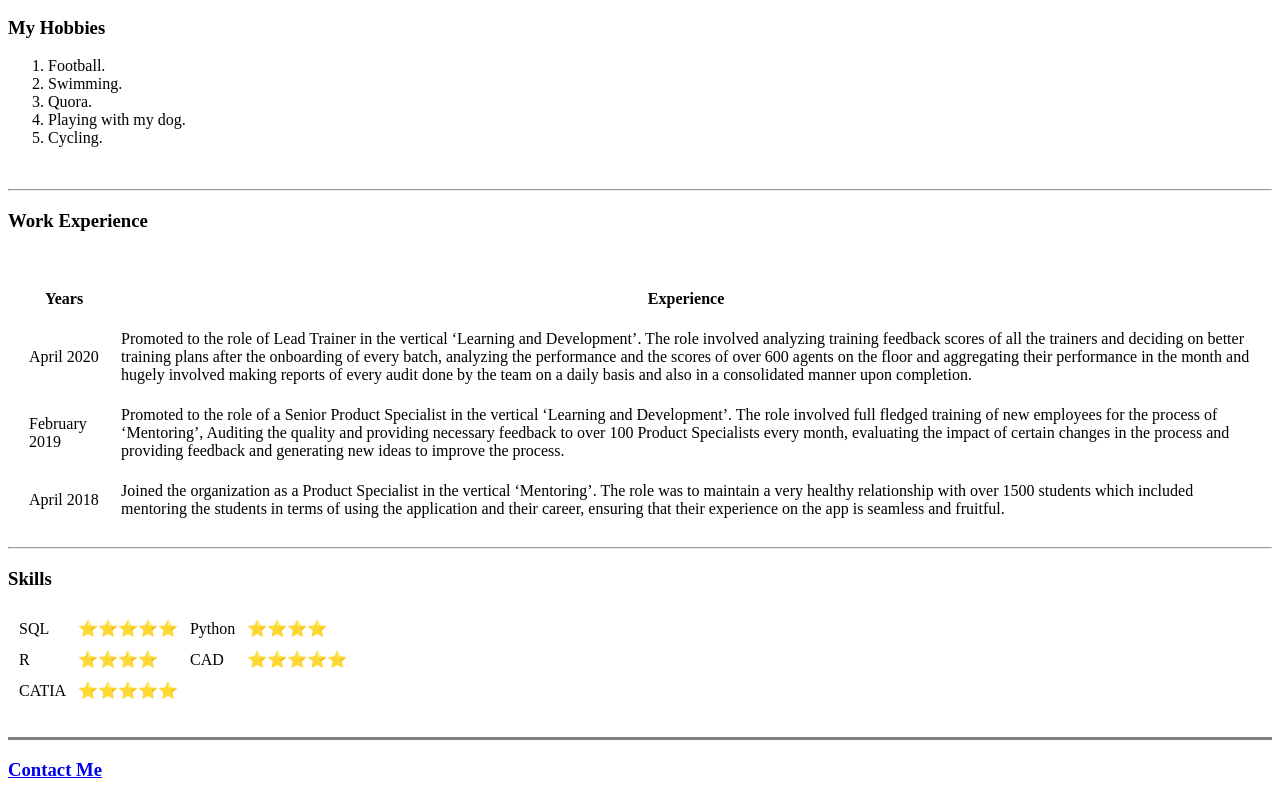
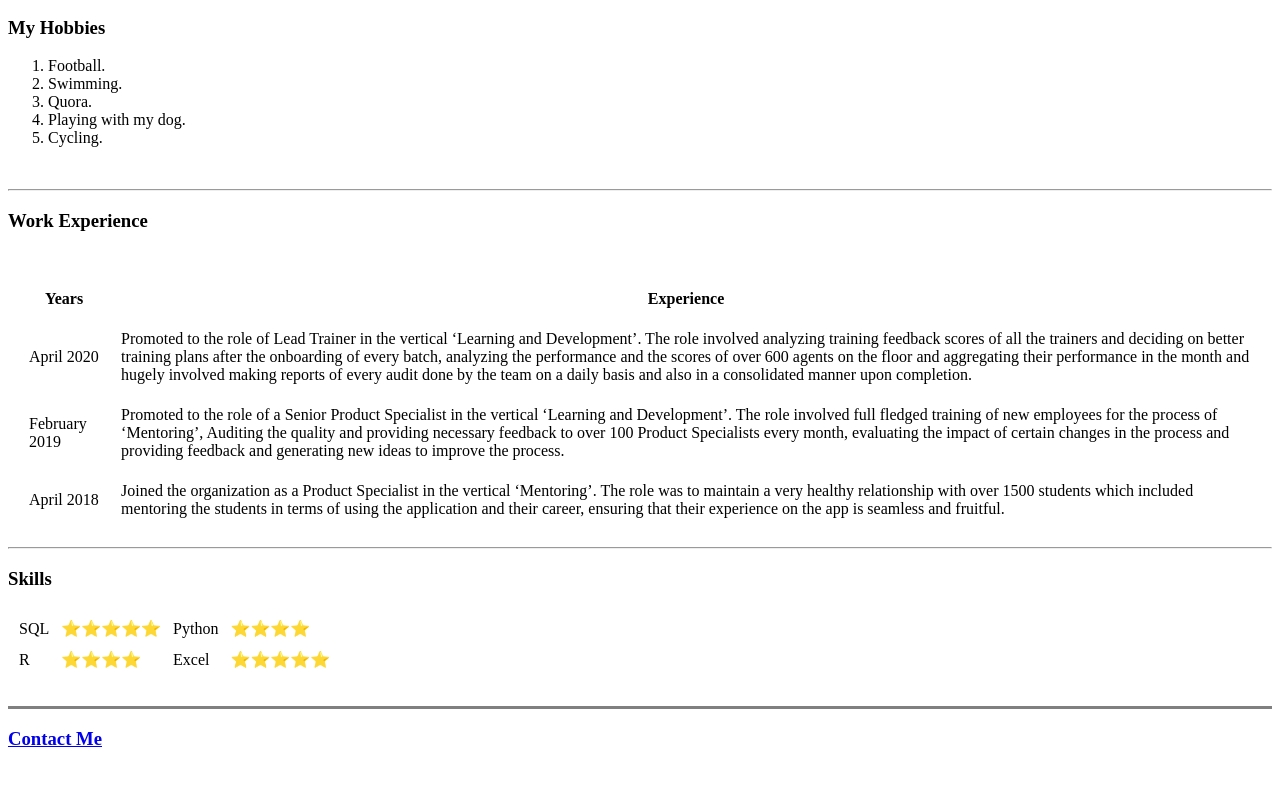
Before and after one commit to ManasaMK/SuryaCv, a plain HTML site: page index.html in a window 1280 px wide. Shown: the part 517-1317 px from the top of the page. After the commit the page ends 1286 px from the top, so only its background shows below. Drawn offline with Linux system fonts and the light colour scheme.

Commit message:
Update index.html

```diff
--- a/index.html
+++ b/index.html
@@ -66,22 +66,13 @@
                 <td> Python </td>
                 <td> ⭐⭐⭐⭐ </td>
             </tr>
-        <!--   <tr>
-
-            </tr>-->
             <tr>
                 <td>  R </td>
                 <td>⭐⭐⭐⭐</td>
-                <td> CAD </td>
+                <td> Excel </td>
                 <td> ⭐⭐⭐⭐⭐</td>
             </tr>
-        <!-- <tr>
 
-            </tr> -->
-            <tr>
-                <td>CATIA</td>
-                <td>⭐⭐⭐⭐⭐ </td>
-            </tr>
         </table>
         <br>
         <hr size="3" noshade="">
```
